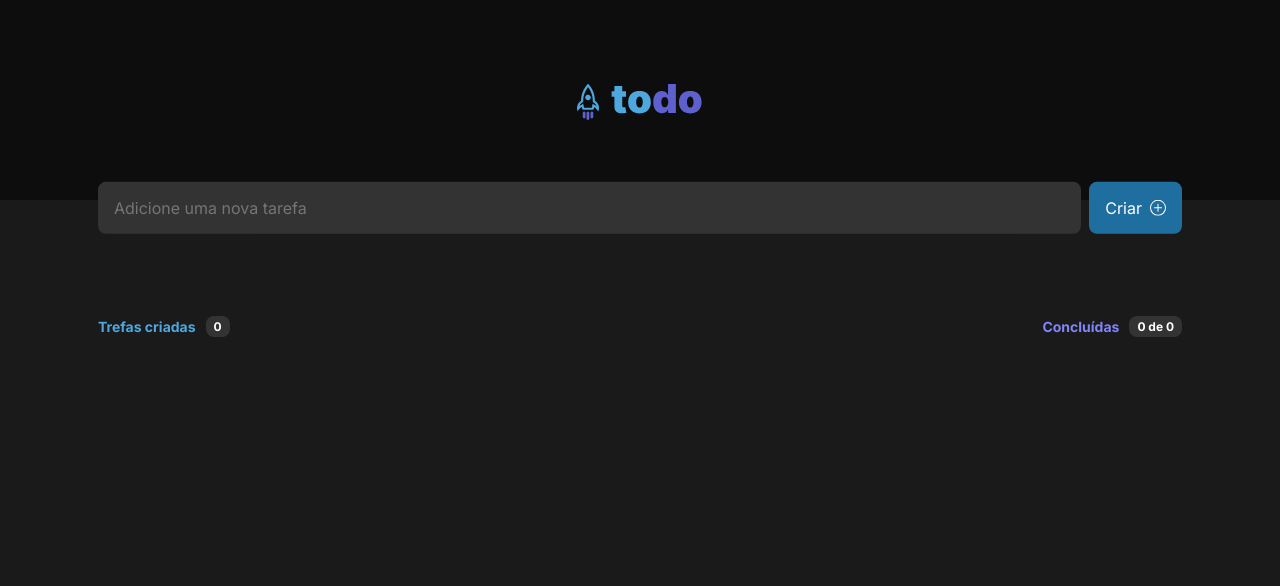
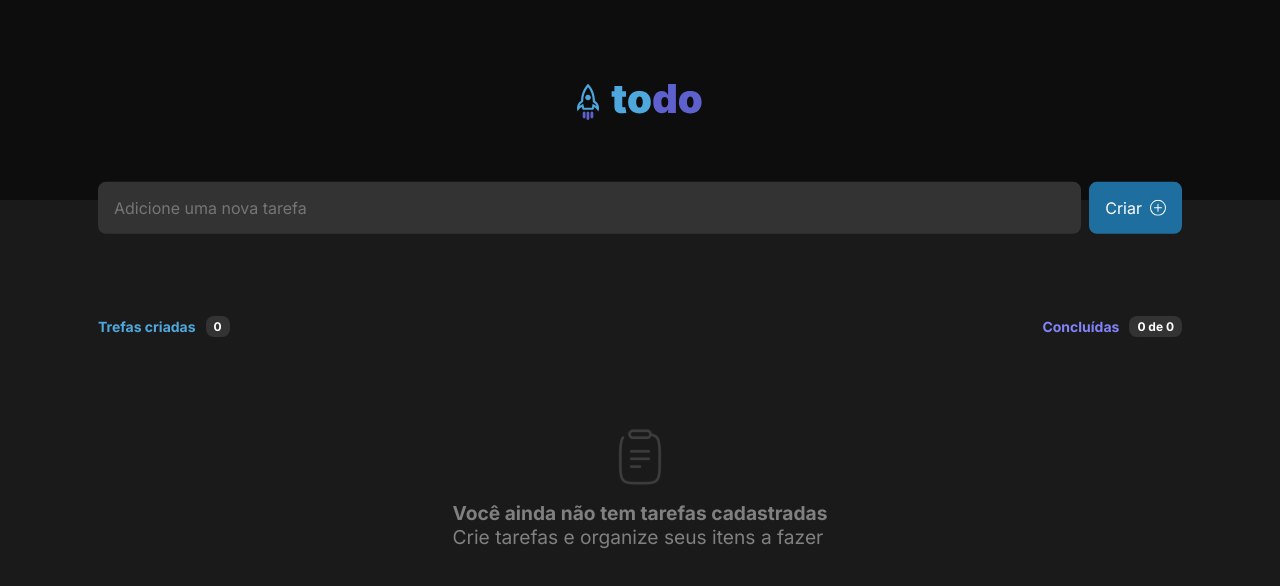
Before and after one commit to JoaoMarcelo-J/toDo, a React (Vite) app: page / in a window 1280 px wide. Shown: the top 586 px of the page. Built offline with nearby package versions, Linux system fonts and the light colour scheme.

Commit message:
styles: add hover in componenets

```diff
--- a/src/App.tsx
+++ b/src/App.tsx
@@ -3,6 +3,7 @@ import Button from "./components/Button";
 import { Header } from "./components/Header";
 import { TodoInputContainer } from "./components/TodoInput/styles";
 import TodoItem from "./components/TodoItem";
+import ClipBoard from "./assets/clipboard.svg";
 import * as S from "./styles/home";
 
 type TodoItemType = {
@@ -82,7 +83,16 @@ function App() {
           </strong>
         </S.TodosHeader>
         <S.TodoContainer>
-          {todoItems.map((todoItem) => (
+          {todoItems.length === 0 ? (
+            <S.notTodo>
+              <img src={ClipBoard} alt="clipboard" />
+              <p>
+                <strong>Você ainda não tem tarefas cadastradas</strong> <br />
+                Crie tarefas e organize seus itens a fazer
+              </p>
+            </S.notTodo>
+          ) : (
+            todoItems.map((todoItem) => (
               <TodoItem
                 key={todoItem.id}
                 onChange={() => handleFinishTask(todoItem.id)}
@@ -90,7 +100,8 @@ function App() {
                 checked={todoItem.isCompleted}
                 title={todoItem.title}
               />
-          ))}
+            ))
+          )}
         </S.TodoContainer>
       </S.Wrapper>
     </S.HomeContainer>
--- a/src/components/Button/styles.ts
+++ b/src/components/Button/styles.ts
@@ -9,7 +9,12 @@ export const ButtonContainer = styled.div`
     border-radius: 8px;
     background-color: var(--brand-blue-dark);
     color: white;
+    transition: all 0.2s ease-in-out;
 
     padding: 1rem;
+
+    &:hover {
+      background-color: var(--brand-blue);
+    }
   }
 `;
--- a/src/components/TodoItem/index.tsx
+++ b/src/components/TodoItem/index.tsx
@@ -24,9 +24,9 @@ export default function TodoItem({
         </label>
         <S.TodoText completed={checked}>{title}</S.TodoText>
       </S.CheckBoxContainer>
-      <div onClick={onDelete}>
+      <S.ButtonWrapper onClick={onDelete}>
         <BsTrash />
-      </div>
+      </S.ButtonWrapper>
     </S.TodoItemContainer>
   );
 }
--- a/src/components/TodoItem/styles.ts
+++ b/src/components/TodoItem/styles.ts
@@ -54,11 +54,22 @@ export const CheckBoxContainer = styled.div`
     border-radius: 999px;
     background-color: var(--gray-500);
     border: 2px solid var(--brand-blue);
+
+    transition: all 0.2s;
+
+    &:hover {
+      background-color: var(--brand-blue-dark);
+    }
   }
 
   input:checked[type="checkbox"] {
     background-color: var(--brand-purple-dark);
     border: 2px solid var(--brand-purple-dark);
+
+    &:hover {
+      background-color: var(--brand-purple);
+      border: 2px solid var(--brand-purple);
+    }
 
     & ~ svg {
       display: block;
@@ -69,3 +80,16 @@ export const CheckBoxContainer = styled.div`
     }
   }
 `;
+
+export const ButtonWrapper = styled.div`
+  padding: 4px;
+  border-radius: 8px;
+
+  &:hover {
+    background-color: var(--gray-400);
+
+    svg {
+      color: var(--danger);
+    }
+  }
+`;
--- a/src/styles/home.ts
+++ b/src/styles/home.ts
@@ -62,3 +62,18 @@ export const TodosHeader = styled.header`
     color: white;
   }
 `;
+
+export const notTodo = styled.div`
+  display: flex;
+  margin-top: 68px;
+  font-size: 1.2rem;
+  gap: 1rem;
+  justify-content: center;
+  align-items: center;
+  flex-direction: column;
+  color: var(--gray-300);
+
+  strong {
+    font-weight: bold;
+  }
+`;
```
Also changed, not shown: src/assets/clipboard.svg (added). Lines whose indentation alone changed are shown as unchanged.
